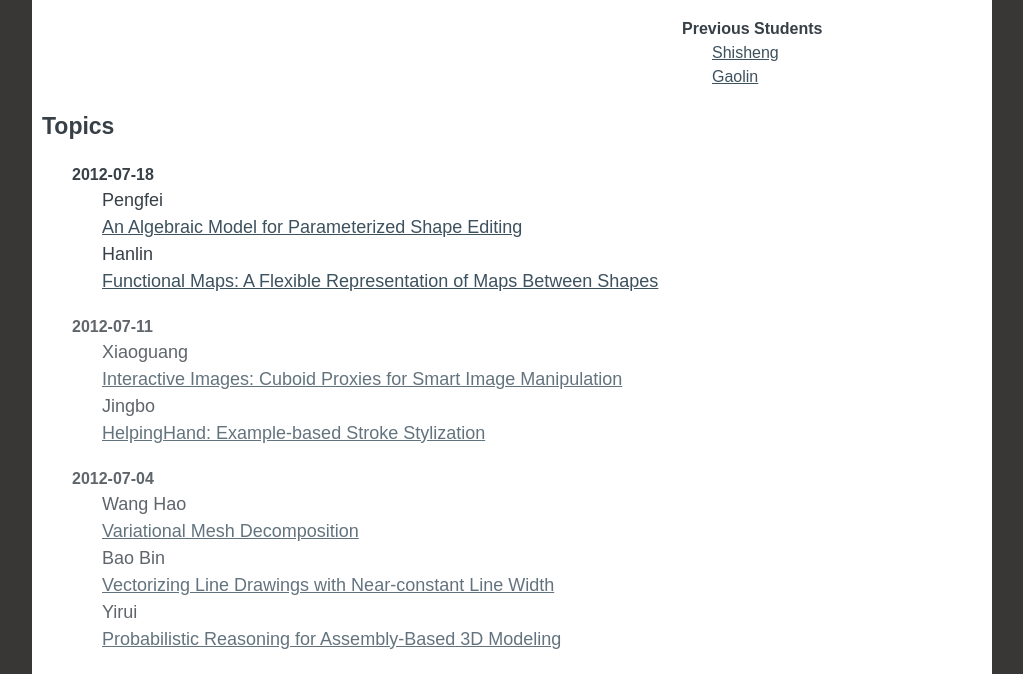
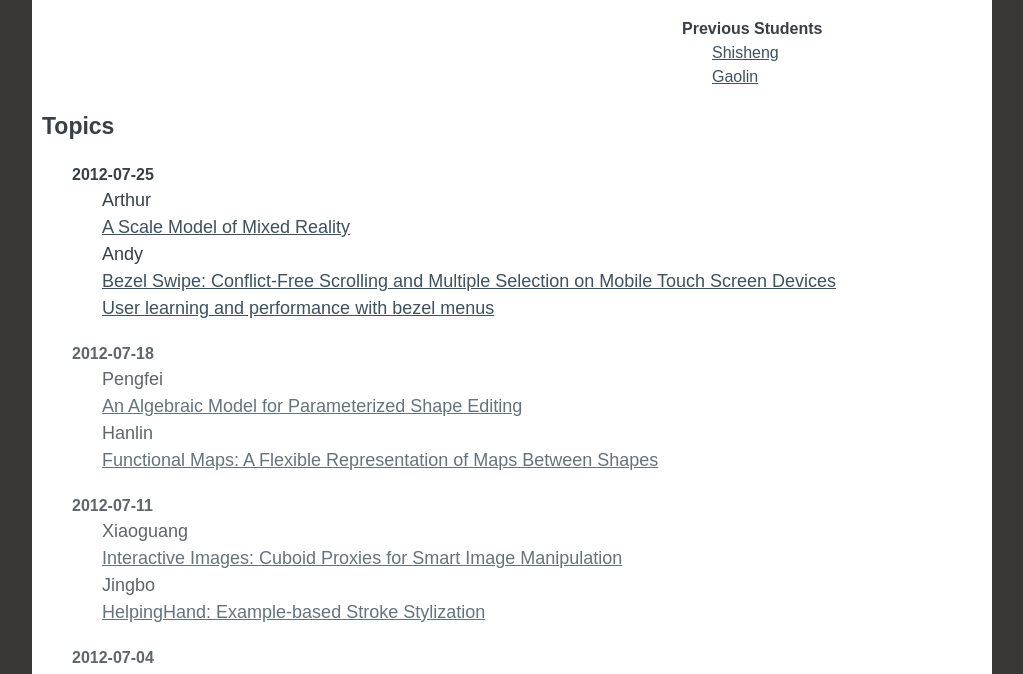
Before and after one commit to andyli/ResearchSeminar, a plain HTML site: page index.html in a window 1280 px wide. Shown: the part 492-1166 px from the top of the page, without its empty margins (128-1151 px from the left). Drawn offline with nearby package versions, Linux system fonts and the light colour scheme.

Commit message:
updated for 2012-07-25

```diff
--- a/index.html
+++ b/index.html
@@ -78,6 +78,20 @@
 	<div class="topics grid_12 clearfix">
 		<h2>Topics</h2>
 		<ol id="seminar-items">
+            <li>
+                <h3>2012-07-25</h3>
+                <ul class="presents">
+                    <li>
+                        <div class="presenter">Arthur</div>
+                        <div class="paper"><a href="http://www.evanbarba.com/wp-content/uploads/ScaleModelFinal.pdf">A Scale Model of Mixed Reality</a></div>
+                    </li>
+                    <li>
+                        <div class="presenter">Andy</div>
+                        <div class="paper"><a href="http://www.volkerroth.com/proj-bezelswipe.html">Bezel Swipe: Conflict-Free Scrolling and Multiple Selection on Mobile Touch Screen Devices</a></div>
+                        <div class="paper"><a href="http://dl.acm.org/citation.cfm?id=2207676.2208376">User learning and performance with bezel menus</a></div>
+                    </li>
+                </ul>
+            </li>
             <li>
                 <h3>2012-07-18</h3>
                 <ul class="presents">
```
